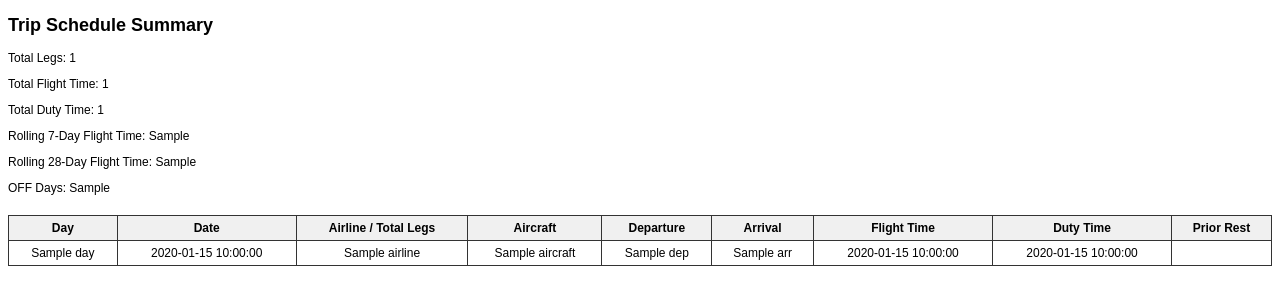
After one commit to cessnaxls/virtual-dispatcher, a Flask app: template templates/pdf_template.html in a window 1280 px wide. The commit adds this page. Shown: the top 305 px of the page. Run offline with Flask 3, Linux system fonts and the light colour scheme; the template is opened without the code that fills it: most values are stand-ins (such as "Sample title", 1, 10 or a date in 2020).

Commit message:
Add PDF export feature and update schedule logic

```diff
--- a/app.py
+++ b/app.py
@@ -1,8 +1,8 @@
-from flask import Flask, render_template, request, send_file
-from weasyprint import HTML
+from flask import Flask, render_template, request, make_response
+import pdfkit
 import random
 import datetime
-import io
+
 
 app = Flask(__name__)
 
@@ -62,22 +62,22 @@ ICAO_AIRCRAFT_TYPES = [
     'YS11'
 ]
 
+
 def format_minutes(minutes):
     hours = minutes // 60
     mins = minutes % 60
     return f"{hours:02d}:{mins:02d}"
 
-# STORE last trip + summary globally
-last_trip = []
-last_summary = {}
+# Global storage for trip and summary
+trip_data = []
+summary_data = {}
 
 @app.route('/', methods=['GET', 'POST'])
 def home():
-    global last_trip, last_summary
+    global trip_data, summary_data
 
     trip = []
     airports = ['IND', 'ATL', 'DFW', 'ORD', 'CLT']
-
     FAA_7DAY_LIMIT = 1800  # 30h
     FAA_28DAY_LIMIT = 6000  # 100h
 
@@ -126,11 +126,9 @@ def home():
 
         day_counter = 1
         last_arrival = initial_departure if initial_departure else random.choice(airports)
-
         total_legs_count = 0
         total_flight_minutes_all = 0
         total_off_days = 0
-
         prior_day_end_time = None
         day_flight_times = {}
 
@@ -147,14 +145,9 @@ def home():
 
             if rolling_7day >= FAA_7DAY_LIMIT or rolling_28day >= FAA_28DAY_LIMIT:
                 trip.append({
-                    'day': day_counter,
-                    'date': leg_date.strftime('%Y-%m-%d'),
-                    'airline': 'OFF',
-                    'aircraft': 'OFF',
-                    'dep': 'OFF',
-                    'arr': 'OFF',
-                    'dep_time': 'OFF',
-                    'arr_time': 'OFF'
+                    'day': day_counter, 'date': leg_date.strftime('%Y-%m-%d'),
+                    'airline': 'OFF', 'aircraft': 'OFF', 'dep': 'OFF',
+                    'arr': 'OFF', 'dep_time': 'OFF', 'arr_time': 'OFF'
                 })
                 total_off_days += 1
                 prior_day_end_time = None
@@ -163,7 +156,6 @@ def home():
                 continue
 
             dep_minute_of_day = 360
-
             for _ in range(num_legs):
                 if total_flight >= max_flight_minutes:
                     break
@@ -187,12 +179,9 @@ def home():
                 arr_minute_of_day = dep_minute_of_day + flight_time
 
                 leg = {
-                    'day': day_counter,
-                    'date': '',
-                    'airline': random.choice(airlines),
-                    'aircraft': random.choice(aircraft),
-                    'dep': dep_airport,
-                    'arr': arr_airport,
+                    'day': day_counter, 'date': '',
+                    'airline': random.choice(airlines), 'aircraft': random.choice(aircraft),
+                    'dep': dep_airport, 'arr': arr_airport,
                     'dep_time': format_minutes(dep_minute_of_day),
                     'arr_time': format_minutes(arr_minute_of_day)
                 }
@@ -211,12 +200,8 @@ def home():
                 prior_day_end_time = arr_minute_of_day
 
                 trip.append({
-                    'day': day_counter,
-                    'date': leg_date.strftime('%Y-%m-%d'),
-                    'airline': 'SUMMARY',
-                    'aircraft': '',
-                    'dep': '',
-                    'arr': '',
+                    'day': day_counter, 'date': leg_date.strftime('%Y-%m-%d'),
+                    'airline': 'SUMMARY', 'aircraft': '', 'dep': '', 'arr': '',
                     'dep_time': f'Flight: {format_minutes(total_flight)}',
                     'arr_time': f'Duty: {format_minutes(total_flight + len(legs_today) * 60)}',
                     'total_legs': len(legs_today),
@@ -228,14 +213,9 @@ def home():
                 total_off_days += 1
                 day_flight_times[leg_date] = 0
                 trip.append({
-                    'day': day_counter,
-                    'date': leg_date.strftime('%Y-%m-%d'),
-                    'airline': 'OFF',
-                    'aircraft': 'OFF',
-                    'dep': 'OFF',
-                    'arr': 'OFF',
-                    'dep_time': 'OFF',
-                    'arr_time': 'OFF'
+                    'day': day_counter, 'date': leg_date.strftime('%Y-%m-%d'),
+                    'airline': 'OFF', 'aircraft': 'OFF', 'dep': 'OFF', 'arr': 'OFF',
+                    'dep_time': 'OFF', 'arr_time': 'OFF'
                 })
 
             day_counter += 1
@@ -251,9 +231,8 @@ def home():
             'off_days': total_off_days
         }
 
-        # STORE for PDF export
-        last_trip = trip
-        last_summary = summary
+        trip_data = trip
+        summary_data = summary
 
     else:
         summary = None
@@ -263,9 +242,11 @@ def home():
                            ICAO_AIRCRAFT_TYPES=ICAO_AIRCRAFT_TYPES,
                            summary=summary)
 
-# PDF EXPORT ROUTE
 @app.route('/export_pdf')
 def export_pdf():
-    html = render_template('pdf_template.html', trip=last_trip, summary=last_summary)
-    pdf = HTML(string=html).write_pdf()
-    return send_file(io.BytesIO(pdf), mimetype='application/pdf', as_attachment=True, download_name='trip_schedule.pdf')
+    html = render_template('pdf_template.html', trip=trip_data, summary=summary_data)
+    pdf = pdfkit.from_string(html, False)
+    response = make_response(pdf)
+    response.headers['Content-Type'] = 'application/pdf'
+    response.headers['Content-Disposition'] = 'attachment; filename=trip_schedule.pdf'
+    return response
--- /dev/null
+++ b/templates/pdf_template.html
@@ -0,0 +1,52 @@
+<!DOCTYPE html>
+<html>
+<head>
+    <title>Trip Schedule PDF</title>
+    <style>
+        body { font-family: Arial, sans-serif; font-size: 12px; }
+        table { width: 100%; border-collapse: collapse; margin-top: 20px; }
+        th, td { border: 1px solid #333; padding: 5px; text-align: center; }
+        th { background-color: #f0f0f0; }
+    </style>
+</head>
+<body>
+    <h2>Trip Schedule Summary</h2>
+    <p>Total Legs: {{ summary.total_legs }}</p>
+    <p>Total Flight Time: {{ summary.total_flight }}</p>
+    <p>Total Duty Time: {{ summary.total_duty }}</p>
+    <p>Rolling 7-Day Flight Time: {{ summary.rolling_7day }}</p>
+    <p>Rolling 28-Day Flight Time: {{ summary.rolling_28day }}</p>
+    <p>OFF Days: {{ summary.off_days }}</p>
+
+    <table>
+        <thead>
+            <tr>
+                <th>Day</th>
+                <th>Date</th>
+                <th>Airline / Total Legs</th>
+                <th>Aircraft</th>
+                <th>Departure</th>
+                <th>Arrival</th>
+                <th>Flight Time</th>
+                <th>Duty Time</th>
+                <th>Prior Rest</th>
+            </tr>
+        </thead>
+        <tbody>
+            {% for leg in trip %}
+            <tr>
+                <td>{{ leg.day }}</td>
+                <td>{{ leg.date }}</td>
+                <td>{% if leg.airline == 'SUMMARY' %}Total legs: {{ leg.total_legs }}{% else %}{{ leg.airline }}{% endif %}</td>
+                <td>{{ leg.aircraft }}</td>
+                <td>{{ leg.dep }}</td>
+                <td>{{ leg.arr }}</td>
+                <td>{{ leg.dep_time }}</td>
+                <td>{{ leg.arr_time }}</td>
+                <td>{% if leg.airline == 'SUMMARY' %}{{ leg.prior_rest }}{% endif %}</td>
+            </tr>
+            {% endfor %}
+        </tbody>
+    </table>
+</body>
+</html>
```
Also changed, not shown: templates/index.html (+6 -4 lines).
